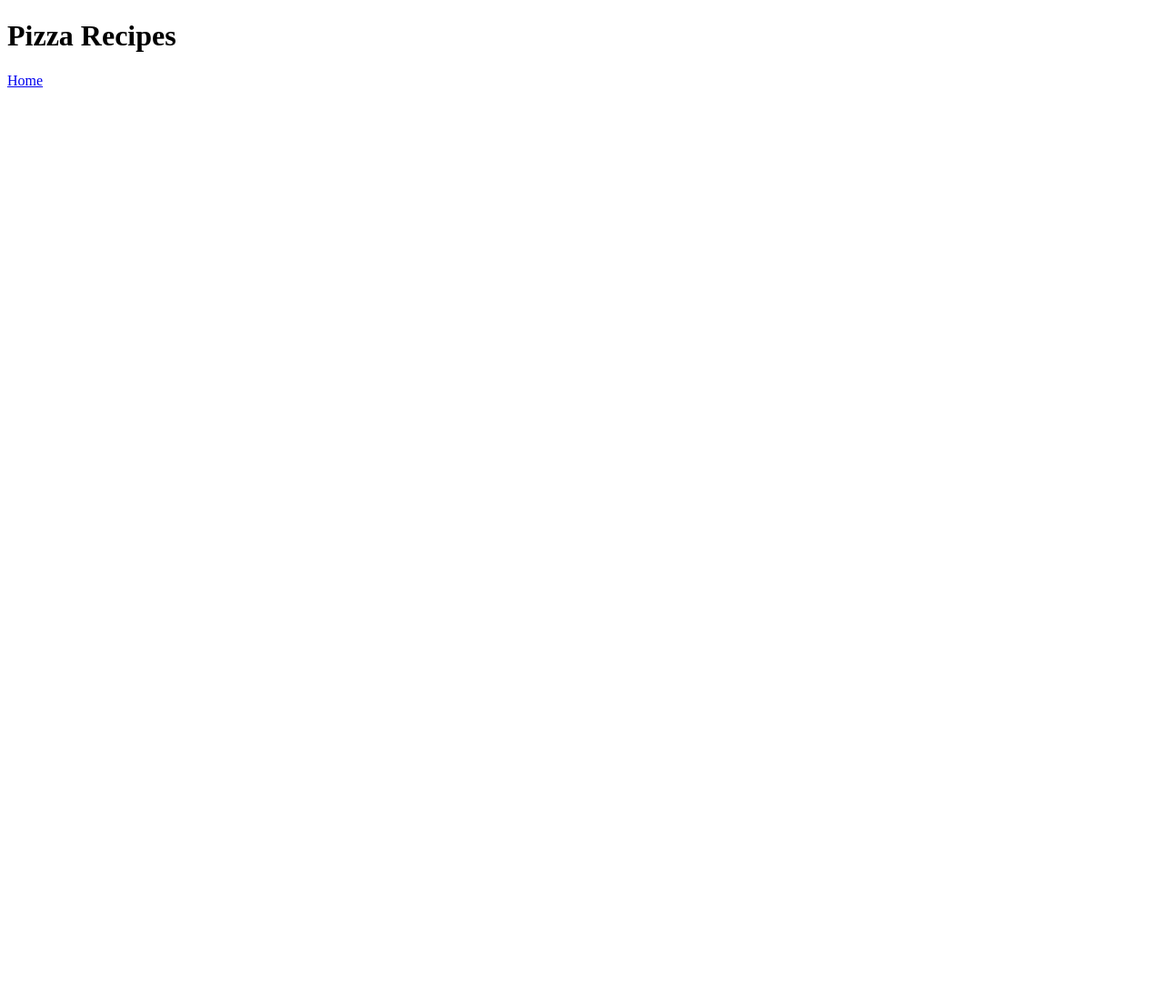
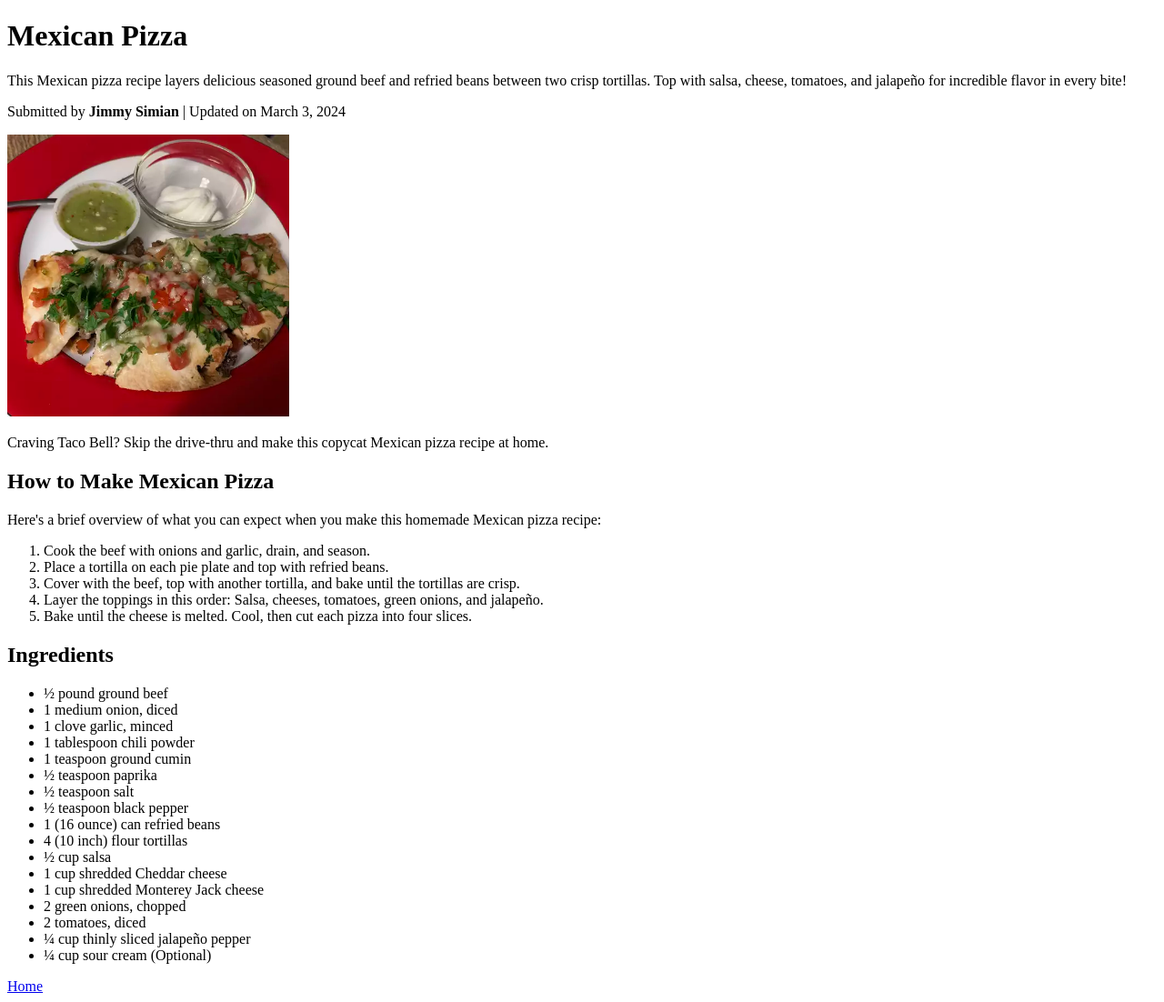
Before and after one commit to raffyakbarsyah/odin-recipes, a plain HTML site: page recipes/pizza.html in a window 1280 px wide. Shown: the whole page at 91% size. Before the commit the page ends 800 px from the top, so only its background shows below. Drawn offline with Linux system fonts and the light colour scheme.

Commit message:
Project Finished

```diff
--- a/recipes/pizza.html
+++ b/recipes/pizza.html
@@ -2,10 +2,44 @@
 <html lang="en">
   <head>
     <meta charset="UTF-8">
-    <Title>Pizza</Title>
+    <Title>Mexican Pizza</Title>
   </head>
   <body>
-    <h1>Pizza Recipes</h1>
+    <h1>Mexican Pizza</h1>
+    <p>This Mexican pizza recipe layers delicious seasoned ground beef and refried beans between two crisp tortillas. Top with salsa, cheese, tomatoes, and jalapeño for incredible flavor in every bite!</p>
+    <p>Submitted by <strong>Jimmy Simian</strong> | Updated on March 3, 2024</p>
+    <img src="../images/Pizza.webp" alt="Pizza" height="310" width="310">
+    <p>Craving Taco Bell? Skip the drive-thru and make this copycat Mexican pizza recipe at home. </p>
+    <h2>How to Make Mexican Pizza</h2>
+
+    <p>Here's a brief overview of what you can expect when you make this homemade Mexican pizza recipe: </p>
+    <ol>
+      <li>Cook the beef with onions and garlic, drain, and season.</li>
+      <li>Place a tortilla on each pie plate and top with refried beans.</li>
+      <li>Cover with the beef, top with another tortilla, and bake until the tortillas are crisp.</li>
+      <li>Layer the toppings in this order: Salsa, cheeses, tomatoes, green onions, and jalapeño.</li>
+      <li>Bake until the cheese is melted. Cool, then cut each pizza into four slices.</li>
+  </ol>
+  <h2>Ingredients</h2>
+  <ul>
+    <li>½ pound ground beef</li>
+    <li>1 medium onion, diced</li>
+    <li>1 clove garlic, minced</li>
+    <li>1 tablespoon chili powder</li>
+    <li>1 teaspoon ground cumin</li>
+    <li>½ teaspoon paprika</li>
+    <li>½ teaspoon salt</li>
+    <li>½ teaspoon black pepper</li>
+    <li>1 (16 ounce) can refried beans</li>
+    <li>4 (10 inch) flour tortillas</li>
+    <li>½ cup salsa</li>
+    <li>1 cup shredded Cheddar cheese</li>
+    <li>1 cup shredded Monterey Jack cheese</li>
+    <li>2 green onions, chopped</li>
+    <li>2 tomatoes, diced</li>
+    <li>¼ cup thinly sliced jalapeño pepper</li>
+    <li>¼ cup sour cream (Optional)</li>
+  </ul>
     <a href="../index.html">Home</a>
   </body>
 </html>
```
Also changed, not shown: index.html (+4 -2 lines), recipes/lasagna.html (+30 -2 lines), images/Lasagna 2.webp (added), images/Pizza.webp (added), 2 other files.
